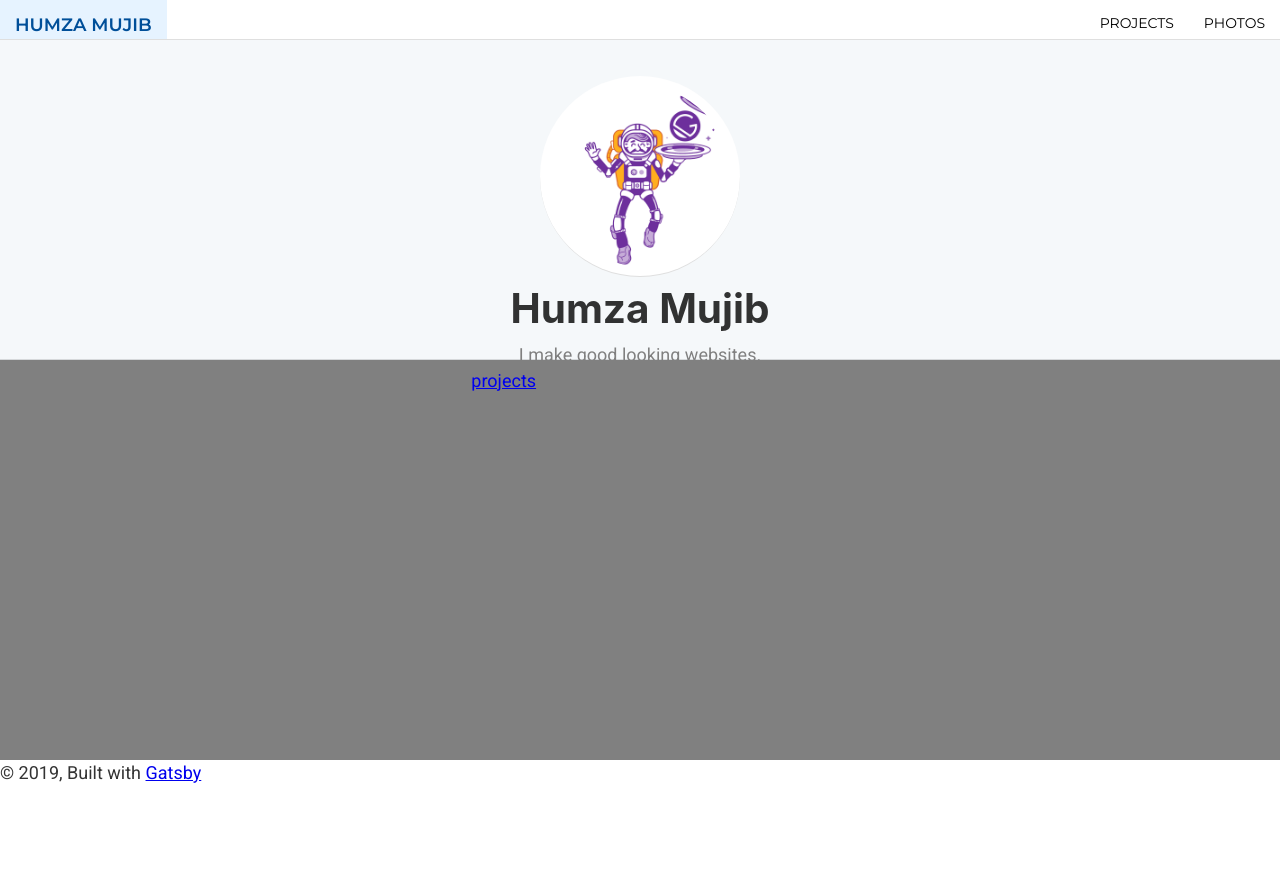
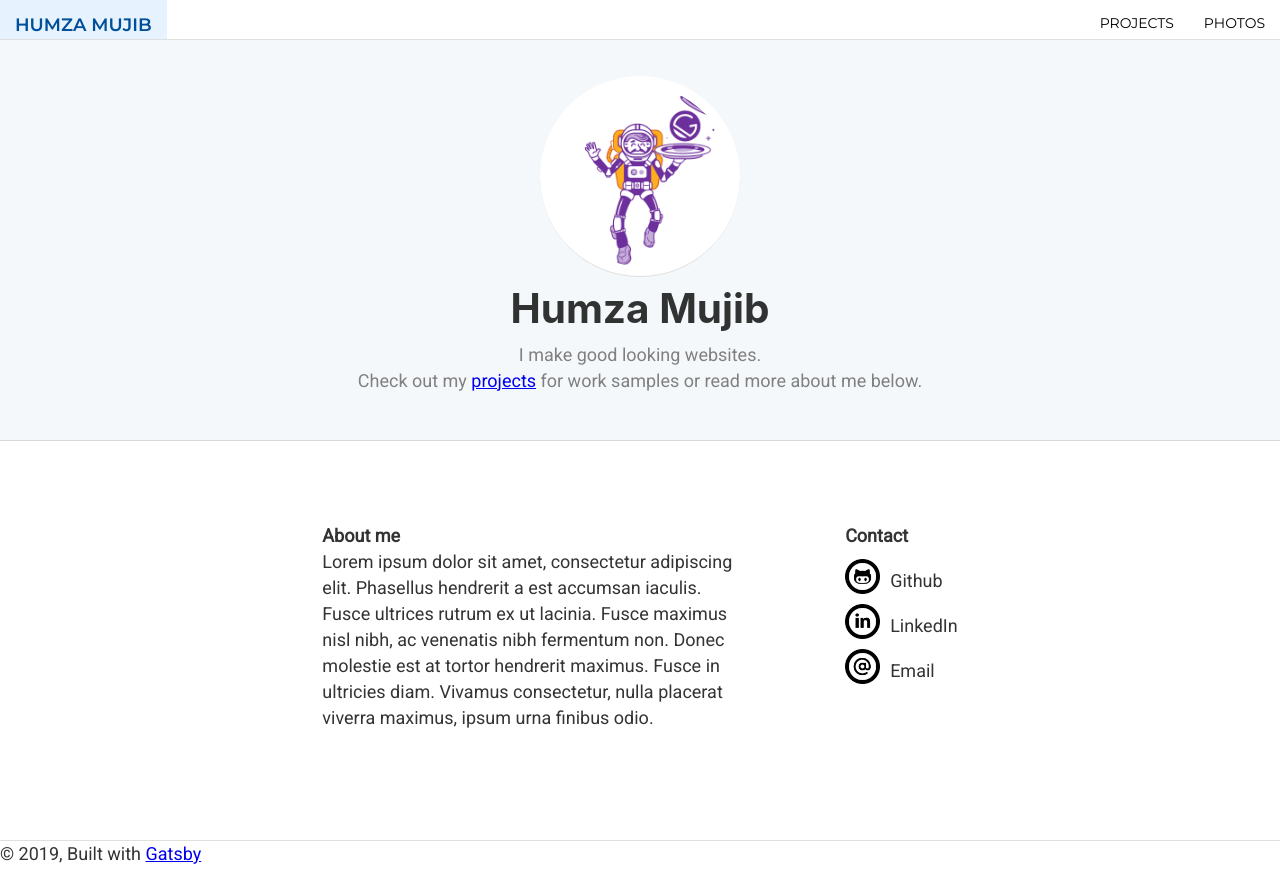
Before and after one commit to hkmcoding/personal-site, a Gatsby site: page / in a window 1280 px wide. Before the commit the page ends 800 px from the top, so only its background shows below. Built offline with nearby package versions, Linux system fonts and the light colour scheme; Gatsby itself is replaced by a stand-in of ours.

Commit message:
Finished the layout of the homepage

```diff
--- a/src/components/layout.js
+++ b/src/components/layout.js
@@ -30,15 +30,16 @@ const Layout = ({ children }) => {
         style={{
           margin: `0 auto`,
           maxWidth: `100vw`,
-          height: '90vh'
+          height: `auto`,
+          minHeight: '90vh'
         }}
       >
         <main>{children}</main>
         <footer
           style={{
             position: `absolute`,
-            height: `5vh`,
-            bottom: 0
+            display: `block`,
+            height: `5vh`
           }}
         >
           © {new Date().getFullYear()}, Built with
--- /dev/null
+++ b/src/components/social.js
@@ -0,0 +1,30 @@
+/**
+ * Social media icons that are used in the
+ * contact section and the footer
+ *
+ */
+
+import React from 'react'
+import PropTypes from 'prop-types'
+
+import githubLogo from '../images/github-logo.png'
+import linkedinLogo from '../images/linkedin-logo.png'
+import emailLogo from '../images/internet-symbol.png'
+
+const Social = props => {
+  return (
+  	<>
+    <div className={`socialIcons`}>
+      <img src={githubLogo} alt='Github logo' class='logo' /> {props.github}
+    </div>
+    <div className={`socialIcons`}>
+      <img src={linkedinLogo} alt='LinkedIn logo' class='logo' /> {props.linkedin}
+    </div>
+    <div className={`socialIcons`}>
+      <img src={emailLogo} alt='Email logo' class='logo' /> {props.email}
+    </div>
+   </>
+  )
+}
+
+export default Social
--- a/src/pages/index.js
+++ b/src/pages/index.js
@@ -5,12 +5,14 @@ import Layout from '../components/layout'
 import Image from '../components/image'
 import SEO from '../components/seo'
 
+import Social from '../components/social'
+
 import '../styles/index.css'
 
 const IndexPage = () => (
   <Layout>
     <div className={`top-container`}>
-      <div className={`center`}>
+      <div className={`top-center`}>
         <div className={`image-container`}>
           <Image />
         </div>
@@ -22,7 +24,22 @@ const IndexPage = () => (
       </div>
     </div>
     <div className={'bottom-container'}>
-
+      <div className={`bottom-center`}>
+        <div className={`about-me`}>
+          <span className={`title`}>
+            About me
+          </span>
+          <p>
+            Lorem ipsum dolor sit amet, consectetur adipiscing elit. Phasellus hendrerit a est accumsan iaculis. Fusce ultrices rutrum ex ut lacinia. Fusce maximus nisl nibh, ac venenatis nibh fermentum non. Donec molestie est at tortor hendrerit maximus. Fusce in ultricies diam. Vivamus consectetur, nulla placerat viverra maximus, ipsum urna finibus odio.
+          </p>
+        </div>
+        <div className={`contact`}>
+          <span className={`title`}>
+            Contact
+          </span>
+          <Social github='Github' linkedin='LinkedIn' email='Email' />
+        </div>
+      </div>
     </div>
   </Layout>
 )
--- a/src/styles/index.css
+++ b/src/styles/index.css
@@ -1,6 +1,6 @@
 .top-container {
 	width: 100vw;
-	height: 40vh;
+	min-height: 40vh;
 	background-color: #f5f8fa;
 	border-bottom: 1px solid rgba(0,0,0,.125);
 	padding: 2rem;
@@ -9,9 +9,9 @@
 	align-items: center;
 }
 
-.center {
+.top-center {
 	position: relative;
-	margin: auto;
+	width: auto;
 }
 
 .image-container {
@@ -46,7 +46,46 @@
 }
 
 .bottom-container {
-	height: 50vh;
 	width: 100vw;
-	background-color: gray;
+	min-height: 50vh;
+	border-bottom: 1px solid rgba(0,0,0,.125);
+	padding: 2rem;
+	display: flex;
+	justify-content: center;
+	align-items: center;
 }
+
+.bottom-center {
+	display: flex;
+	justify-content: center;
+	align-items: flex-start;
+}
+
+.about-me {
+	width: 35%;
+	margin-right: 100px;
+}
+
+.logo {
+	max-width: 35px;
+}
+
+.contact {
+	display: flex;
+	flex-direction: column;
+}
+
+.socialIcons {
+	height: auto;
+	display: flex;
+	align-items: center;
+}
+
+.socialIcons img {
+	margin: 0 10px 10px 0;
+}
+
+.title {
+	font-weight: 700;
+	margin-bottom: 10px;
+}
```
Also changed, not shown: src/images/github-logo.png (added), src/images/internet-symbol.png (added), src/images/linkedin-logo.png (added).
